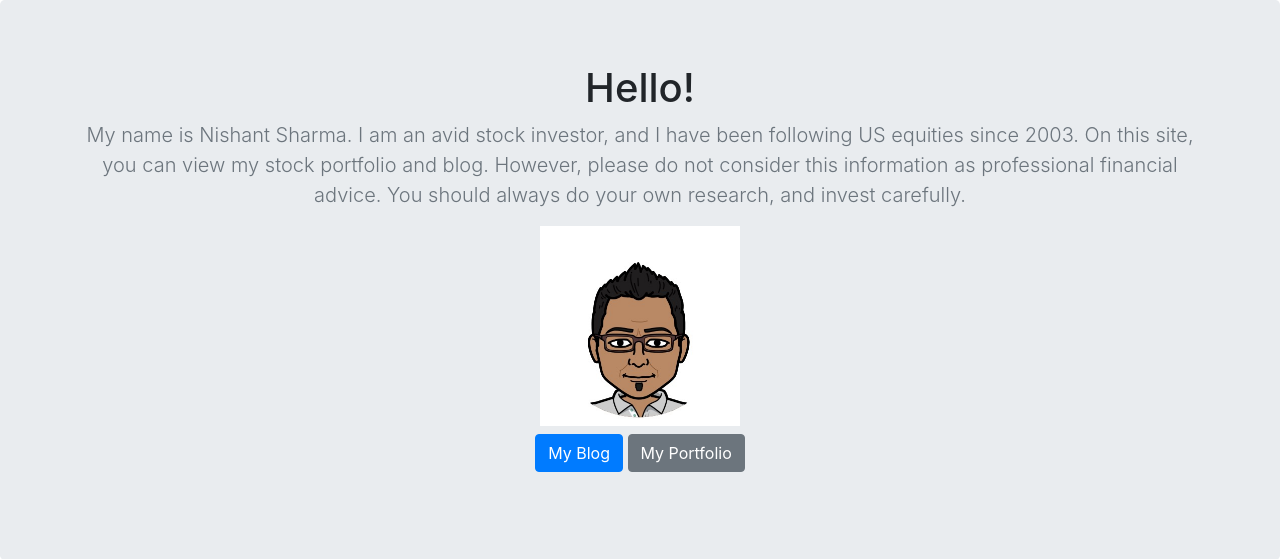
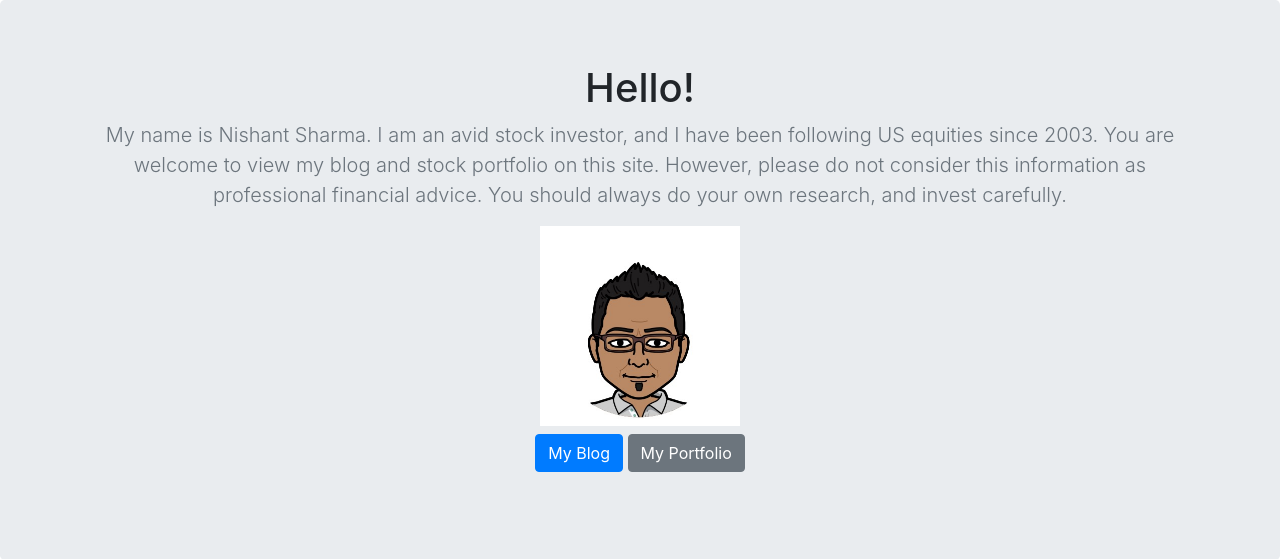
Before and after one commit to ladsunny/Project2_Portfolio, a Django app: page / in a window 1280 px wide. Shown: the part 56-615 px from the top of the page. Run offline with Django 3.2, Linux system fonts and the light colour scheme; data that the repository does not hold is empty; some libraries are stand-ins or nearby versions.

Commit message:
minor edits to detail.html & home.html

```diff
--- a/blog/templates/blog/detail.html
+++ b/blog/templates/blog/detail.html
@@ -22,7 +22,7 @@
 
   <header>
     <nav class="navbar navbar-expand-lg navbar-dark bg-dark">
-      <a class="navbar-brand" href="{% url 'home' %}">Side with Stocks</a>
+      <a class="navbar-brand" href="{% url 'home' %}">SIDE WITH STOCKS</a>
       <button class="navbar-toggler" type="button" data-toggle="collapse" data-target="#navbarNavAltMarkup" aria-controls="navbarNavAltMarkup" aria-expanded="false" aria-label="Toggle navigation">
         <span class="navbar-toggler-icon"></span>
       </button>
--- a/holdings/templates/holdings/home.html
+++ b/holdings/templates/holdings/home.html
@@ -41,7 +41,7 @@
     <section class="jumbotron text-center">
       <div class="container">
         <h1 class="jumbotron-heading">Hello!</h1>
-        <p class="lead text-muted">My name is Nishant Sharma. I am an avid stock investor, and I have been following US equities since 2003. On this site, you can view my stock portfolio and blog. However, please do not consider this information as professional financial advice. You should always do your own research, and invest carefully.</p>
+        <p class="lead text-muted">My name is Nishant Sharma. I am an avid stock investor, and I have been following US equities since 2003. You are welcome to view my blog and stock portfolio on this site. However, please do not consider this information as professional financial advice. You should always do your own research, and invest carefully.</p>
         <img src="{% static 'IMG_2219.JPG' %}" height="200"> </img>
         <p>
           <a href="{% url 'myblog' %}" class="btn btn-primary my-2">My Blog</a>
```
